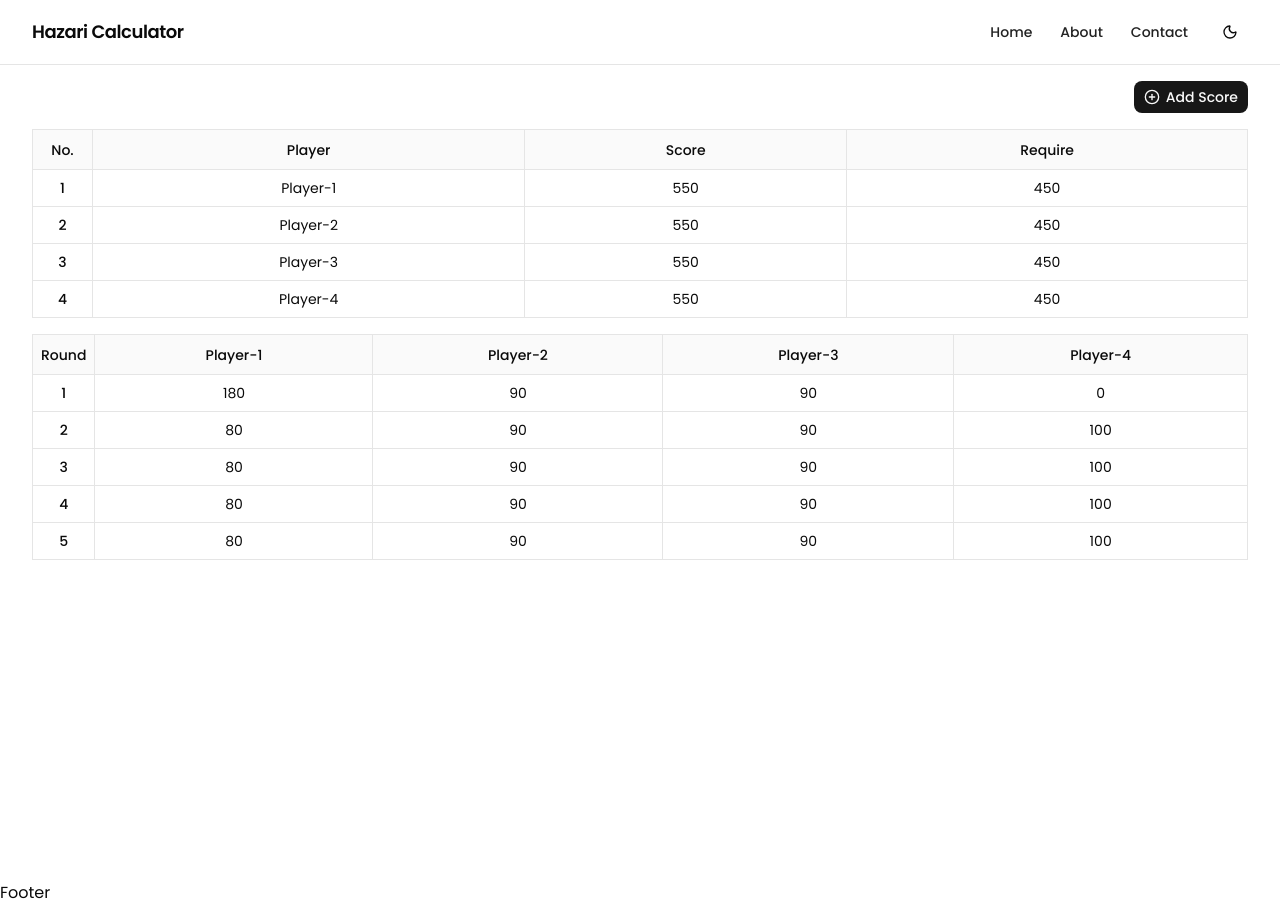
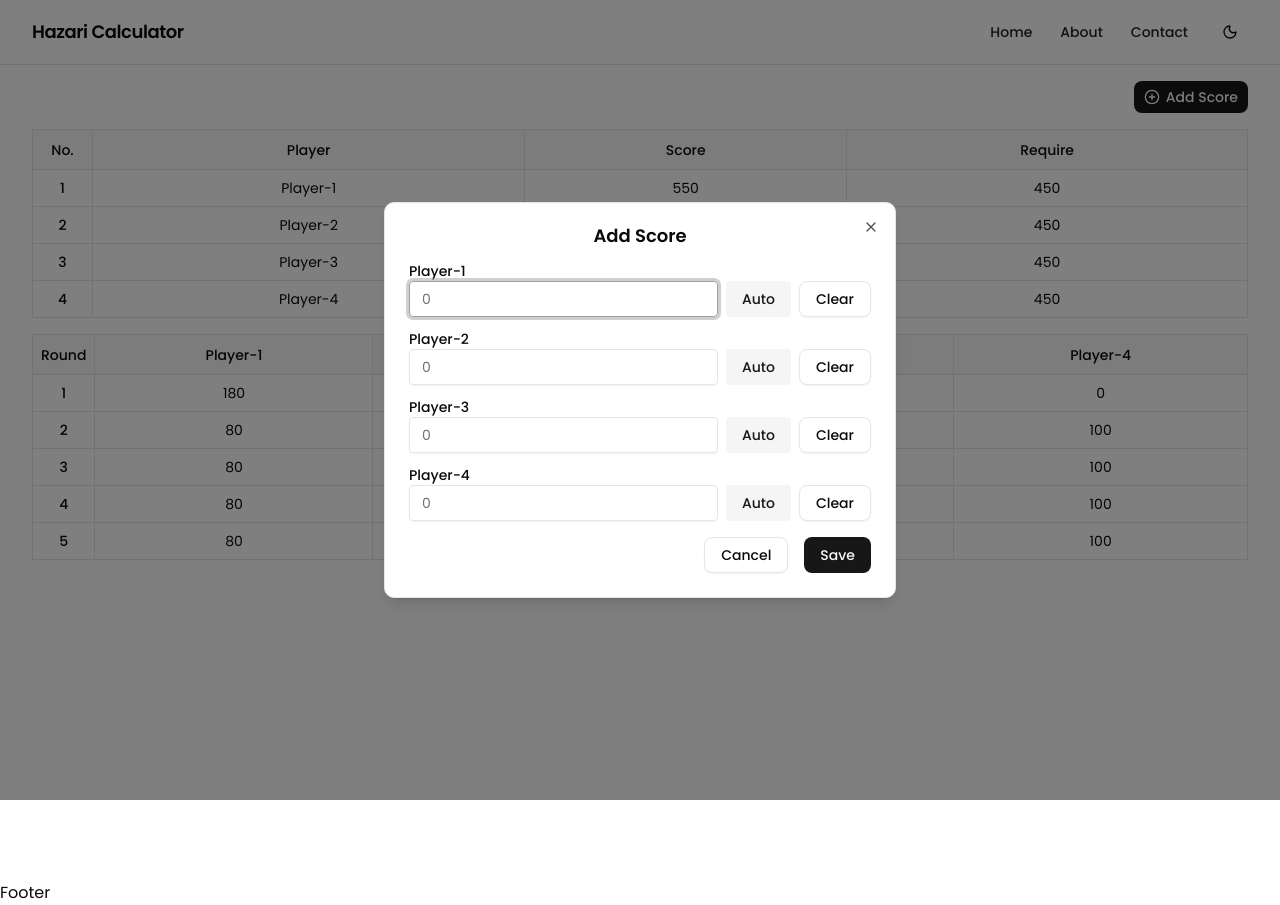
Before and after one commit to sakib-333/hazari-calculator-app, a React (Vite) app: page /games/1 in a window 1280 px wide. Both pictures are taken after a click on the button "Add Score". Built offline with nearby package versions, Linux system fonts and the light colour scheme.

Commit message:
Create add score dialog.

```diff
--- /dev/null
+++ b/src/components/AddScoreDialog.tsx
@@ -0,0 +1,103 @@
+import * as React from "react";
+import {
+  Dialog,
+  DialogContent,
+  DialogFooter,
+  DialogHeader,
+  DialogTitle,
+} from "@/components/ui/dialog";
+import { Button } from "@/components/ui/button";
+import { Label } from "@/components/ui/label";
+import { Input } from "@/components/ui/input";
+
+type Scores = { p1: string; p2: string; p3: string; p4: string };
+
+interface AddScoreDialogProps {
+  open: boolean;
+  setOpen: (v: boolean) => void;
+}
+
+export default function AddScoreDialog({ open, setOpen }: AddScoreDialogProps) {
+  const [scores, setScores] = React.useState<Scores>({ p1: "", p2: "", p3: "", p4: "" });
+
+  function setField<K extends keyof Scores>(key: K, value: string) {
+    setScores((s) => ({ ...s, [key]: value }));
+  }
+
+
+  function handleClear(index: number) {
+    const key = ("p" + (index + 1)) as keyof Scores;
+    setField(key, "");
+  }
+
+  function handleSubmit(e: React.FormEvent) {
+    e.preventDefault();
+    const parsed = {
+      p1: Number(scores.p1 || 0),
+      p2: Number(scores.p2 || 0),
+      p3: Number(scores.p3 || 0),
+      p4: Number(scores.p4 || 0),
+    };
+    setOpen(false);
+    setScores({ p1: "", p2: "", p3: "", p4: "" });
+  }
+
+  const rows = [
+    { id: "p1", label: "Player-1" },
+    { id: "p2", label: "Player-2" },
+    { id: "p3", label: "Player-3" },
+    { id: "p4", label: "Player-4" },
+  ] as const;
+
+  return (
+    <Dialog open={open} onOpenChange={setOpen}>
+      <DialogContent className="sm:max-w-lg">
+        <DialogHeader>
+          <DialogTitle className="text-center">Add Score</DialogTitle>
+        </DialogHeader>
+
+        <form onSubmit={handleSubmit} className="space-y-4">
+          <div className="grid gap-3">
+            {rows.map((row, idx) => (
+              <div key={row.id} className="">
+                <Label htmlFor={row.id} className="text-sm font-medium">
+                  {row.label}
+                </Label>
+                <div className="flex gap-2">
+                  <Input
+                    id={row.id}
+                    inputMode="numeric"
+                    type="number"
+                    placeholder="0"
+                    value={scores[row.id]}
+                    onChange={(e) => setField(row.id, e.target.value)}
+                    className="rounded"
+                  />
+                  <div className="flex gap-2">
+                    <Button
+                      type="button"
+                      variant="secondary"
+                      className="rounded"
+                    >
+                      Auto
+                    </Button>
+                    <Button type="button" variant="outline" onClick={() => handleClear(idx)}>
+                      Clear
+                    </Button>
+                  </div>
+                </div>
+              </div>
+            ))}
+          </div>
+
+          <DialogFooter className="gap-2 sm:space-x-2">
+            <Button type="button" variant="outline" onClick={() => setOpen(false)}>
+              Cancel
+            </Button>
+            <Button type="submit">Save</Button>
+          </DialogFooter>
+        </form>
+      </DialogContent>
+    </Dialog>
+  );
+}
--- a/src/index.css
+++ b/src/index.css
@@ -3,6 +3,12 @@
 
 body {
   font-family: "Poppins", sans-serif;
+}
+
+input::-webkit-outer-spin-button,
+input::-webkit-inner-spin-button {
+  -webkit-appearance: none;
+  margin: 0;
 }
 
 
--- a/src/routes/games.$gameId.tsx
+++ b/src/routes/games.$gameId.tsx
@@ -1,22 +1,29 @@
+import AddScoreDialog from '@/components/AddScoreDialog'
 import ScoreDetailsTable from '@/components/ScoreDetailsTable'
 import ToalScoreTable from '@/components/ToalScoreTable'
 import { Button } from '@/components/ui/button'
 import { createFileRoute } from '@tanstack/react-router'
 import { CirclePlus } from 'lucide-react'
+import { useState } from 'react'
 
 export const Route = createFileRoute('/games/$gameId')({
   component: GameDetails,
 })
 
 function GameDetails() {
+  const [open, setOpen] = useState <boolean> (false);
   // const { gameId } = Route.useParams()
   return (
     <section className='mt-4 space-y-4'>
       <div className='flex justify-end'>
-        <Button size={"sm"}>
+        <Button size={"sm"} onClick={() => setOpen(true)}>
           <CirclePlus /><span>Add Score</span>
         </Button>
       </div>
+      <AddScoreDialog
+        open = {open}
+        setOpen = {setOpen}
+      />
       <ToalScoreTable />
       <ScoreDetailsTable />
     </section>
```
